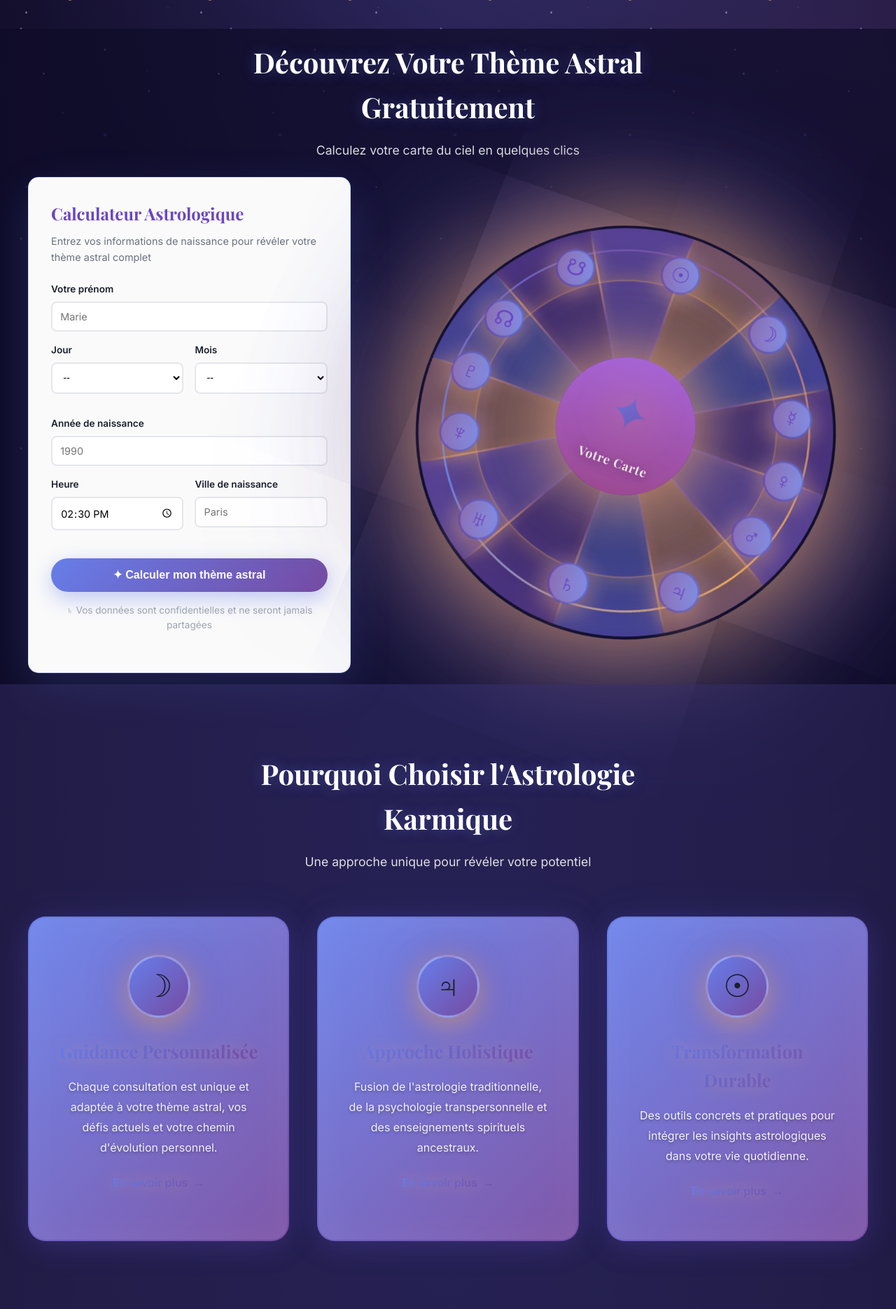
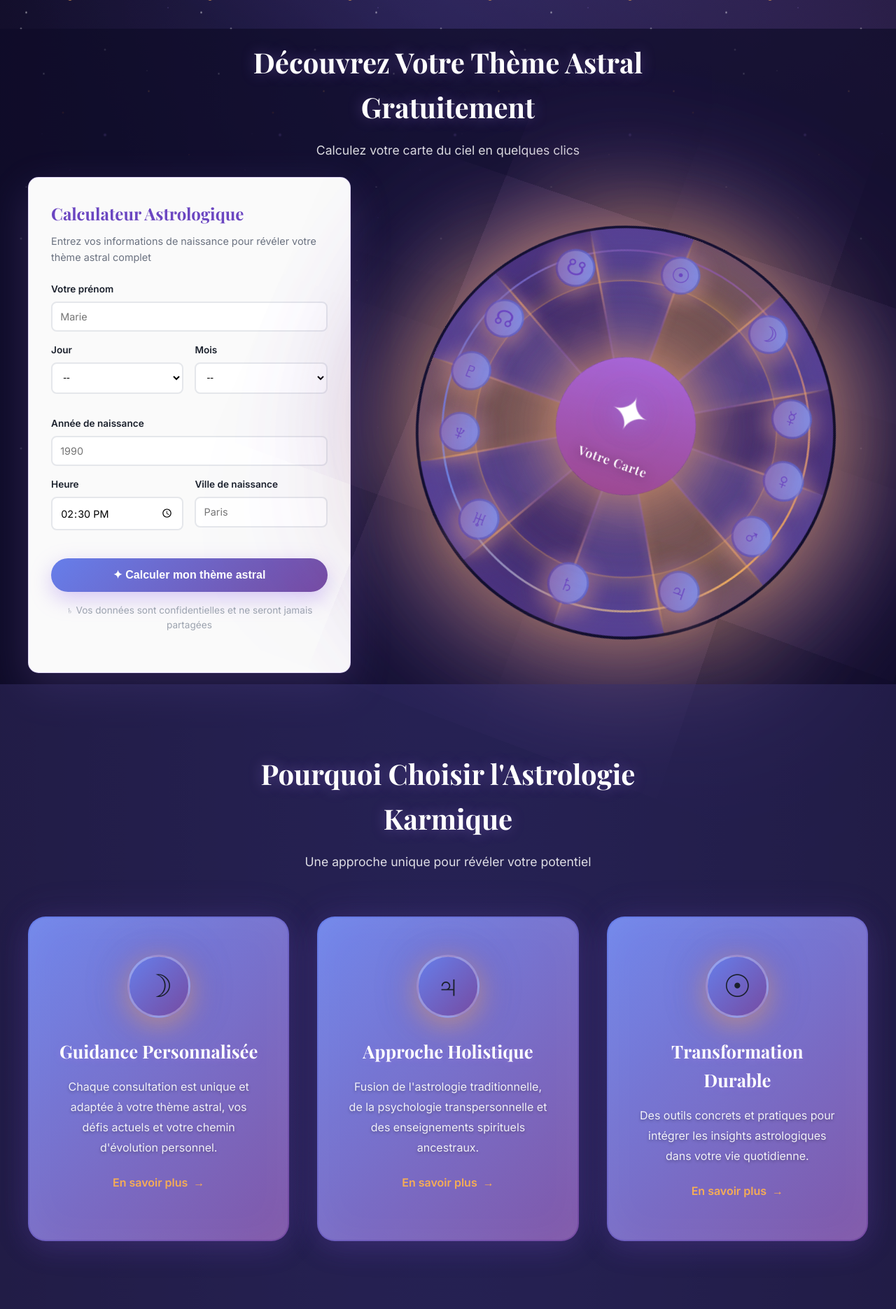
Before and after one commit to myphistone-boop/AGENT, a Python web app: template templates/therapeute/template_cosmique.html in a window 1280 px wide; the page is wider, and only the part inside the window is pictured. Shown: the part 853-2724 px from the top of that part at 70% size. Run offline with Jinja, Linux system fonts and the light colour scheme; the template is opened without the code that fills it, so the values that code supplies are empty.

Commit message:
fix: Remove flashy colors and improve text readability
Changes:
- Removed all gradient text effects (too flashy and hard to read)
- Changed all titles and headings to white for better readability
- Simplified color scheme - only violet/purple and orange accent
- Removed cyan/turquoise colors from stars (staying in theme)
- Kept orange accent only for prices and learn-more links
- All text now uses simple white with purple glow shadows

Result: Much more readable with consistent theme colors

```diff
--- a/templates/therapeute/template_cosmique.html
+++ b/templates/therapeute/template_cosmique.html
@@ -49,7 +49,7 @@
             height: 200%;
             background-image:
                 radial-gradient(2px 2px at 10% 20%, rgba(255, 255, 255, 0.9), transparent),
-                radial-gradient(1px 1px at 80% 10%, rgba(102, 126, 234, 0.8), transparent),
+                radial-gradient(1px 1px at 80% 10%, rgba(159, 122, 234, 0.8), transparent),
                 radial-gradient(2px 2px at 30% 60%, rgba(249, 115, 22, 0.7), transparent),
                 radial-gradient(1px 1px at 90% 80%, rgba(246, 173, 85, 0.8), transparent),
                 radial-gradient(2px 2px at 50% 30%, rgba(255, 255, 255, 0.9), transparent),
@@ -751,7 +733,7 @@
             background-clip: padding-box, border-box;
             box-shadow:
                 0 10px 40px rgba(107, 70, 193, 0.2),
-                0 0 60px rgba(102, 126, 234, 0.1),
+                0 0 60px rgba(159, 122, 234, 0.1),
                 inset 0 0 60px rgba(255, 255, 255, 0.05);
             position: relative;
             overflow: hidden;
@@ -813,11 +795,8 @@
             font-family: 'Playfair Display', serif;
             font-size: 1.6rem;
             margin-bottom: 1rem;
-            background: var(--gradient);
-            -webkit-background-clip: text;
-            -webkit-text-fill-color: transparent;
-            background-clip: text;
-            filter: drop-shadow(0 2px 10px rgba(246, 173, 85, 0.3));
+            color: white;
+            text-shadow: 0 2px 10px rgba(159, 122, 234, 0.4);
         }
 
         .info-card p {
@@ -828,22 +807,18 @@
         }
 
         .info-card .learn-more {
-            background: var(--gradient);
-            -webkit-background-clip: text;
-            -webkit-text-fill-color: transparent;
-            background-clip: text;
+            color: var(--accent);
             text-decoration: none;
             font-weight: 600;
             display: inline-flex;
             align-items: center;
             gap: 0.5rem;
             transition: all 0.4s;
-            filter: drop-shadow(0 0 10px rgba(246, 173, 85, 0.4));
         }
 
         .info-card .learn-more:hover {
             gap: 1.2rem;
-            filter: drop-shadow(0 0 20px rgba(246, 173, 85, 0.8));
+            color: white;
         }
 
         .info-card .learn-more::after {
@@ -1475,8 +1450,8 @@
             background: rgba(255, 255, 255, 0.98);
             padding: 2rem;
             border-radius: 15px;
-            box-shadow: 0 20px 60px rgba(102, 126, 234, 0.2);
-            border: 1px solid rgba(102, 126, 234, 0.3);
+            box-shadow: 0 20px 60px rgba(159, 122, 234, 0.2);
+            border: 1px solid rgba(159, 122, 234, 0.3);
         }
 
         .calculator-form h3 {
@@ -1540,13 +1515,13 @@
             font-weight: 600;
             cursor: pointer;
             transition: all 0.3s;
-            box-shadow: 0 10px 30px rgba(102, 126, 234, 0.4);
+            box-shadow: 0 10px 30px rgba(159, 122, 234, 0.4);
             margin-top: 0.5rem;
         }
 
         .calc-submit-btn:hover {
             transform: translateY(-3px);
-            box-shadow: 0 15px 40px rgba(102, 126, 234, 0.5);
+            box-shadow: 0 15px 40px rgba(159, 122, 234, 0.5);
         }
 
         /* Zodiac Wheel - Ultra Premium 3D with Conic Gradients */
@@ -1569,15 +1544,15 @@
                 conic-gradient(
                     from 0deg,
                     rgba(246, 173, 85, 0.4) 0deg 30deg,      /* Aries - Fire/Gold */
-                    rgba(102, 126, 234, 0.4) 30deg 60deg,       /* Taurus - Earth/Cyan */
+                    rgba(159, 122, 234, 0.4) 30deg 60deg,       /* Taurus - Earth/Cyan */
                     rgba(118, 75, 162, 0.4) 60deg 90deg,      /* Gemini - Air/Magenta */
                     rgba(159, 122, 234, 0.4) 90deg 120deg,     /* Cancer - Water/Violet */
                     rgba(246, 173, 85, 0.4) 120deg 150deg,    /* Leo - Fire/Gold */
-                    rgba(102, 126, 234, 0.4) 150deg 180deg,     /* Virgo - Earth/Cyan */
+                    rgba(159, 122, 234, 0.4) 150deg 180deg,     /* Virgo - Earth/Cyan */
                     rgba(118, 75, 162, 0.4) 180deg 210deg,    /* Libra - Air/Magenta */
                     rgba(159, 122, 234, 0.4) 210deg 240deg,    /* Scorpio - Water/Violet */
                     rgba(246, 173, 85, 0.4) 240deg 270deg,    /* Sagittarius - Fire/Gold */
-                    rgba(102, 126, 234, 0.4) 270deg 300deg,     /* Capricorn - Earth/Cyan */
+                    rgba(159, 122, 234, 0.4) 270deg 300deg,     /* Capricorn - Earth/Cyan */
                     rgba(118, 75, 162, 0.4) 300deg 330deg,    /* Aquarius - Air/Magenta */
                     rgba(159, 122, 234, 0.4) 330deg 360deg     /* Pisces - Water/Violet */
                 ),
@@ -1586,7 +1561,7 @@
             box-shadow:
                 0 0 120px rgba(246, 173, 85, 0.6),
                 0 0 200px rgba(118, 75, 162, 0.5),
-                0 0 300px rgba(102, 126, 234, 0.4),
+                0 0 300px rgba(159, 122, 234, 0.4),
                 inset 0 0 100px rgba(107, 70, 193, 0.3);
             border: 4px solid transparent;
             background-clip: padding-box;
@@ -1686,7 +1661,7 @@
                 transparent,
                 rgba(246, 173, 85, 0.8) 20%,
                 rgba(118, 75, 162, 0.6) 50%,
-                rgba(102, 126, 234, 0.5) 80%);
+                rgba(159, 122, 234, 0.5) 80%);
             top: 0;
             left: 50%;
             transform-origin: bottom center;
@@ -1734,7 +1709,7 @@
             box-shadow:
                 0 0 80px rgba(246, 173, 85, 0.8),
                 0 0 120px rgba(118, 75, 162, 0.6),
-                0 0 160px rgba(102, 126, 234, 0.4),
+                0 0 160px rgba(159, 122, 234, 0.4),
                 inset 0 0 60px rgba(246, 173, 85, 0.3);
             border: 4px solid transparent;
             background-clip: padding-box;
@@ -1763,14 +1738,14 @@
                 box-shadow:
                     0 0 80px rgba(246, 173, 85, 0.8),
                     0 0 120px rgba(118, 75, 162, 0.6),
-                    0 0 160px rgba(102, 126, 234, 0.4),
+                    0 0 160px rgba(159, 122, 234, 0.4),
                     inset 0 0 60px rgba(246, 173, 85, 0.3);
             }
             50% {
                 box-shadow:
                     0 0 120px rgba(246, 173, 85, 1),
                     0 0 180px rgba(118, 75, 162, 0.9),
-                    0 0 220px rgba(102, 126, 234, 0.7),
+                    0 0 220px rgba(159, 122, 234, 0.7),
                     inset 0 0 90px rgba(246, 173, 85, 0.5);
             }
         }
@@ -1778,11 +1753,10 @@
         .zodiac-center-icon {
             font-size: 4rem;
             margin-bottom: 0.5rem;
-            background: var(--gradient);
-            -webkit-background-clip: text;
-            -webkit-text-fill-color: transparent;
-            background-clip: text;
-            filter: drop-shadow(0 0 30px rgba(246, 173, 85, 1)) drop-shadow(0 0 50px rgba(118, 75, 162, 0.8));
+            color: white;
+            text-shadow:
+                0 0 30px rgba(159, 122, 234, 0.8),
+                0 0 50px rgba(118, 75, 162, 0.6);
             animation: icon-pulse-premium 2s ease-in-out infinite;
         }
 
@@ -1823,7 +1797,7 @@
             box-shadow:
                 0 8px 40px rgba(246, 173, 85, 0.6),
                 0 0 30px rgba(118, 75, 162, 0.5),
-                0 0 50px rgba(102, 126, 234, 0.3),
+                0 0 50px rgba(159, 122, 234, 0.3),
                 inset 0 0 20px rgba(246, 173, 85, 0.2);
             border: 3px solid transparent;
             background-clip: padding-box;
```
Also changed, not shown: other parts of templates/therapeute/template_cosmique.html (+59 -80 lines).
